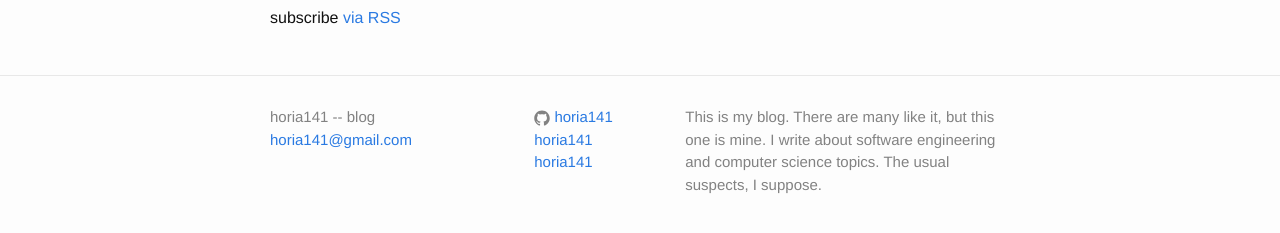
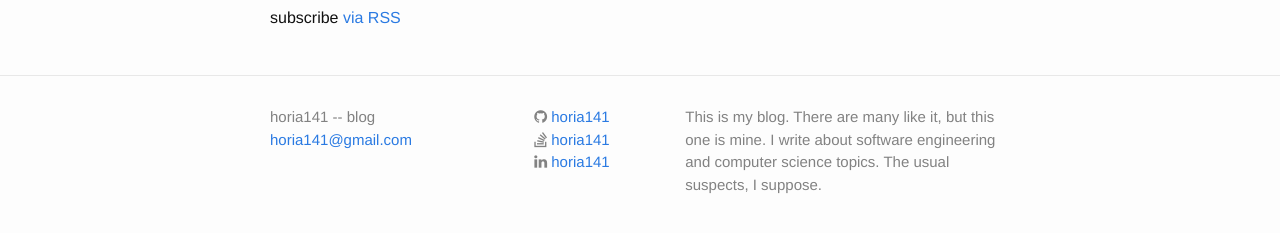
Before and after one commit to horia141/horia141.github.io, a Jekyll site: the page built from index.html, in a window 1280 px wide. Shown: the part 491-724 px from the top of the page. Built offline with Jekyll 4.4.1, drawn with Linux system fonts in a browser that asks for light colours; comment, search, counter and statistics services are not loaded.

Commit message:
Better story about links to external services.

```diff
--- a/_includes/footer.html
+++ b/_includes/footer.html
@@ -14,21 +14,17 @@
         <ul class="social-media-list">
           {% if site.github_username %}
           <li>
-            <a href="https://github.com/{{ site.github_username }}">
-              <span class="icon  icon--github">
-                <svg viewBox="0 0 16 16">
-                  <path fill="#828282" d="M7.999,0.431c-4.285,0-7.76,3.474-7.76,7.761 c0,3.428,2.223,6.337,5.307,7.363c0.388,0.071,0.53-0.168,0.53-0.374c0-0.184-0.007-0.672-0.01-1.32 c-2.159,0.469-2.614-1.04-2.614-1.04c-0.353-0.896-0.862-1.135-0.862-1.135c-0.705-0.481,0.053-0.472,0.053-0.472 c0.779,0.055,1.189,0.8,1.189,0.8c0.692,1.186,1.816,0.843,2.258,0.645c0.071-0.502,0.271-0.843,0.493-1.037 C4.86,11.425,3.049,10.76,3.049,7.786c0-0.847,0.302-1.54,0.799-2.082C3.768,5.507,3.501,4.718,3.924,3.65 c0,0,0.652-0.209,2.134,0.796C6.677,4.273,7.34,4.187,8,4.184c0.659,0.003,1.323,0.089,1.943,0.261 c1.482-1.004,2.132-0.796,2.132-0.796c0.423,1.068,0.157,1.857,0.077,2.054c0.497,0.542,0.798,1.235,0.798,2.082 c0,2.981-1.814,3.637-3.543,3.829c0.279,0.24,0.527,0.713,0.527,1.437c0,1.037-0.01,1.874-0.01,2.129 c0,0.208,0.14,0.449,0.534,0.373c3.081-1.028,5.302-3.935,5.302-7.362C15.76,3.906,12.285,0.431,7.999,0.431z"/>
-                </svg>
-              </span>
-
+            <a target="_blank" href="https://github.com/{{ site.github_username }}">
+              <i class="fa fa-github" aria-hidden="true"></i>
               <span class="username">{{ site.github_username }}</span>
             </a>
           </li>
           {% endif %}
 
-          {% if site.linkedin_username %}
+          {% if site.stackoverflow_username %}
           <li>
-            <a href="{{ site.stackoverflow_url }}">
+            <a target="_blank" href="{{ site.stackoverflow_url }}">
+              <i class="fa fa-stack-overflow" aria-hidden="true"></i>
               <span class="username">{{ site.stackoverflow_username }}</span>
             </a>
           </li>
@@ -36,23 +32,9 @@
 
           {% if site.linkedin_username %}
           <li>
-            <a href="https://linkedin.com/in/{{ site.linkedin_username }}">
+            <a target="_blank" href="https://linkedin.com/in/{{ site.linkedin_username }}">
+              <i class="fa fa-linkedin" aria-hidden="true"></i>
               <span class="username">{{ site.linkedin_username }}</span>
-            </a>
-          </li>
-          {% endif %}
-
-          {% if site.twitter_username %}
-          <li>
-            <a href="https://twitter.com/{{ site.twitter_username }}">
-              <span class="icon  icon--twitter">
-                <svg viewBox="0 0 16 16">
-                  <path fill="#828282" d="M15.969,3.058c-0.586,0.26-1.217,0.436-1.878,0.515c0.675-0.405,1.194-1.045,1.438-1.809
-                  c-0.632,0.375-1.332,0.647-2.076,0.793c-0.596-0.636-1.446-1.033-2.387-1.033c-1.806,0-3.27,1.464-3.27,3.27 c0,0.256,0.029,0.506,0.085,0.745C5.163,5.404,2.753,4.102,1.14,2.124C0.859,2.607,0.698,3.168,0.698,3.767 c0,1.134,0.577,2.135,1.455,2.722C1.616,6.472,1.112,6.325,0.671,6.08c0,0.014,0,0.027,0,0.041c0,1.584,1.127,2.906,2.623,3.206 C3.02,9.402,2.731,9.442,2.433,9.442c-0.211,0-0.416-0.021-0.615-0.059c0.416,1.299,1.624,2.245,3.055,2.271 c-1.119,0.877-2.529,1.4-4.061,1.4c-0.264,0-0.524-0.015-0.78-0.046c1.447,0.928,3.166,1.469,5.013,1.469 c6.015,0,9.304-4.983,9.304-9.304c0-0.142-0.003-0.283-0.009-0.423C14.976,4.29,15.531,3.714,15.969,3.058z"/>
-                </svg>
-              </span>
-
-              <span class="username">{{ site.twitter_username }}</span>
             </a>
           </li>
           {% endif %}
--- a/_includes/head.html
+++ b/_includes/head.html
@@ -7,6 +7,7 @@
   <meta name="description" content="{% if page.excerpt %}{{ page.excerpt | strip_html | strip_newlines | truncate: 160 }}{% else %}{{ site.description }}{% endif %}">
 
   <link rel="stylesheet" href="{{ "/css/main.css" | prepend: site.baseurl }}">
+  <link rel="stylesheet" href="{{ "/css/font-awesome.min.css" | prepend: site.baseurl }}">
   <link rel="canonical" href="{{ page.url | replace:'index.html','' | prepend: site.baseurl | prepend: site.url }}">
   <link rel="alternate" type="application/rss+xml" title="{{ site.title }}" href="{{ "/feed.xml" | prepend: site.baseurl | prepend: site.url }}" />
 </head>
--- a/_sass/_base.scss
+++ b/_sass/_base.scss
@@ -189,16 +189,7 @@ pre {
 /**
  * Icons
  */
-.icon {
-
-    > svg {
-        display: inline-block;
-        width: 16px;
-        height: 16px;
-        vertical-align: middle;
-
-        path {
-            fill: $grey-color;
-        }
-    }
+.site-footer li a i.fa {
+    color: #828282;
+    text-decoration: none;
 }
--- a/css/cv.css
+++ b/css/cv.css
@@ -82,6 +82,10 @@ header {
     margin-right: 0rem;
 }
 
+#online-presence a i.fa {
+    color: #828282;
+}
+
 /* Links */
 
 a {
```
Also changed, not shown: cv.html (+16 -8 lines).
